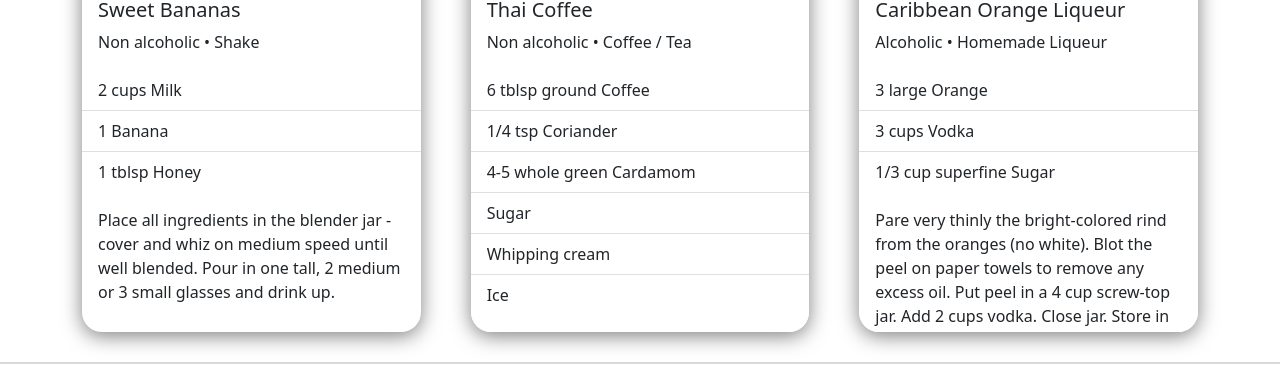
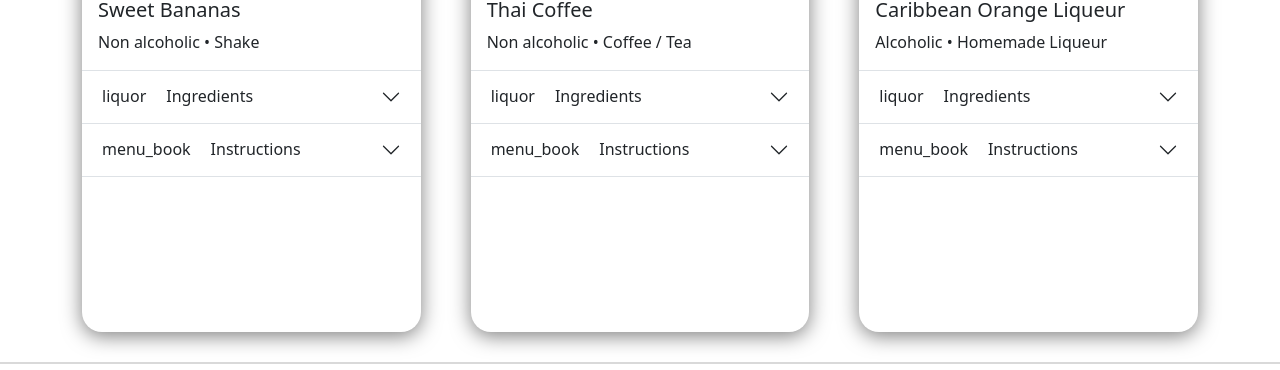
Before and after one commit to Timrin/da395a-vg-project, a React (Create React App) app: page / in a window 1280 px wide. Shown: the part 493-863 px from the top of the page. Built offline with nearby package versions, Linux system fonts and the light colour scheme.

Commit message:
Update drink card with accordions
Redesign the drink card component with Accordions

```diff
--- a/src/DrinkCard.js
+++ b/src/DrinkCard.js
@@ -14,6 +14,13 @@ function DrinkCard(props) {
                                         <Card.Text>{drink.alcoholic} • {drink.type}</Card.Text>
                                     </Card.Body>
 
+                                    <Accordion flush style={{ borderTop: "1px solid #dee2e6", borderBottom: "1px solid #dee2e6" }}>
+                                        <Accordion.Item eventKey="0">
+                                            <Accordion.Header>
+                                                <span class="material-symbols-outlined" style={{ paddingRight: "var(--bs-accordion-btn-padding-x)" }}>liquor</span>
+                                                Ingredients
+                                            </Accordion.Header>
+                                            <Accordion.Body>
                                                 <ListGroup variant="flush">
                                                     {
                                                         drink.ingredients.map((ingredient) => {
@@ -21,10 +28,18 @@ function DrinkCard(props) {
                                                         })
                                                     }
                                                 </ListGroup>
-
-            <Card.Body>
+                                            </Accordion.Body>
+                                        </Accordion.Item>
+                                        <Accordion.Item eventKey="1">
+                                            <Accordion.Header>
+                                                <span class="material-symbols-outlined" style={{ paddingRight: "var(--bs-accordion-btn-padding-x)" }}>menu_book</span>
+                                                Instructions
+                                            </Accordion.Header>
+                                            <Accordion.Body>
                                                 {drink.instructions}
-            </Card.Body>
+                                            </Accordion.Body>
+                                        </Accordion.Item>
+                                    </Accordion>
 
                                 </Card>
     );
```
Lines whose indentation alone changed are shown as unchanged.
